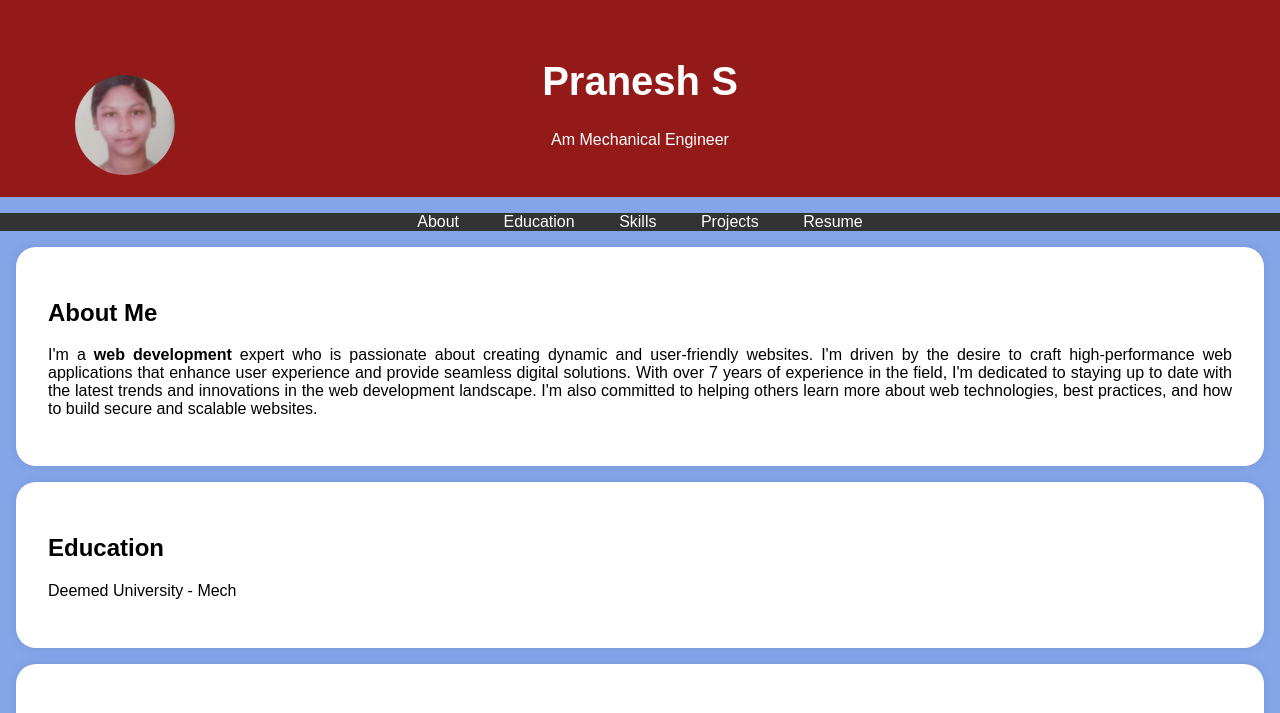
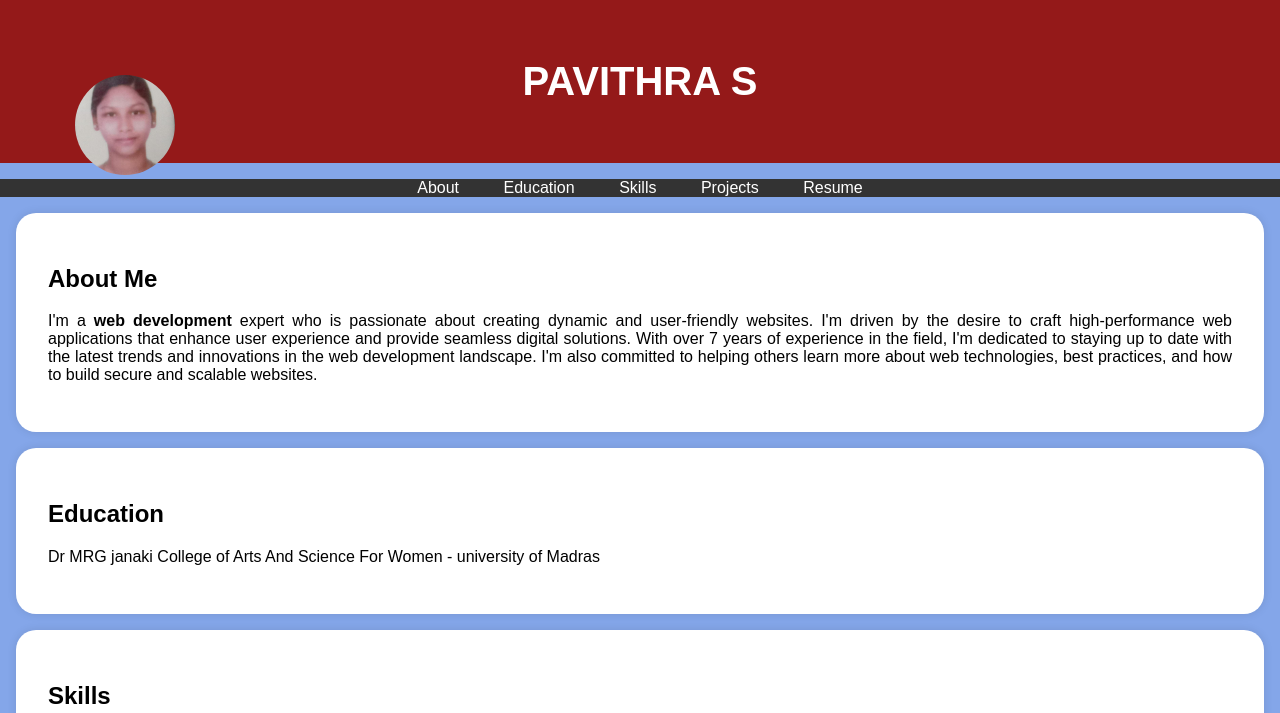
Before and after one commit to Pavithraoffl/Pavithra-, a plain HTML site: page index.html in a window 1280 px wide. Shown: the top 713 px of the page. Drawn offline with Linux system fonts and the light colour scheme.

Commit message:
Update index.html

```diff
--- a/index.html
+++ b/index.html
@@ -96,8 +96,8 @@
         <div class="header-content">
             <!-- Add your profile picture here -->
             <img src="photo.jpg" alt="Your Profile Picture" class="profile-picture">
-            <h1>Pranesh S</h1>
-            <p>Am Mechanical Engineer</p>
+            <h1>PAVITHRA S</h1>
+            <pBachelor of computer Application </p>
         </div>
     </header>
 
@@ -128,7 +128,7 @@
     <section id="education">
         <div class="section-content">
             <h2>Education</h2>
-            <p>Deemed University  - Mech</p>
+            <p>Dr MRG janaki College of Arts And Science For Women - university of Madras</p>
 
 
         </div>
@@ -176,7 +176,7 @@
     </section>
 
     <footer>
-        <p>&copy; 2025 Pranesh S</p>
+        <p>&copy; 2025 Pavithra s</p>
     </footer>
 
     <script>
```
